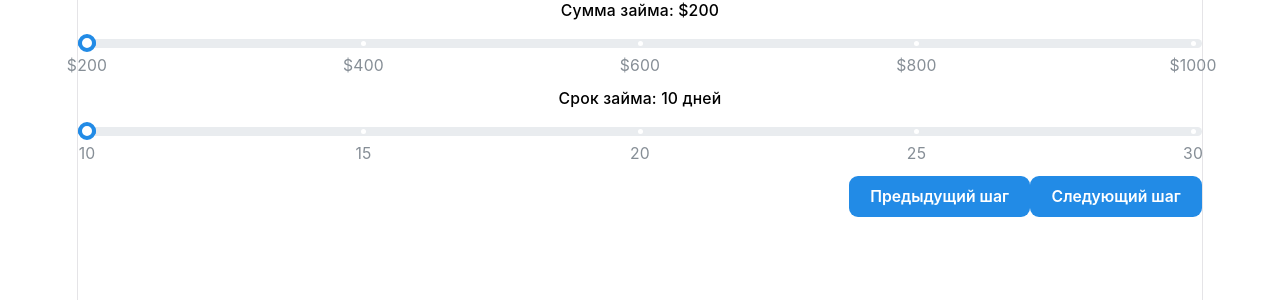
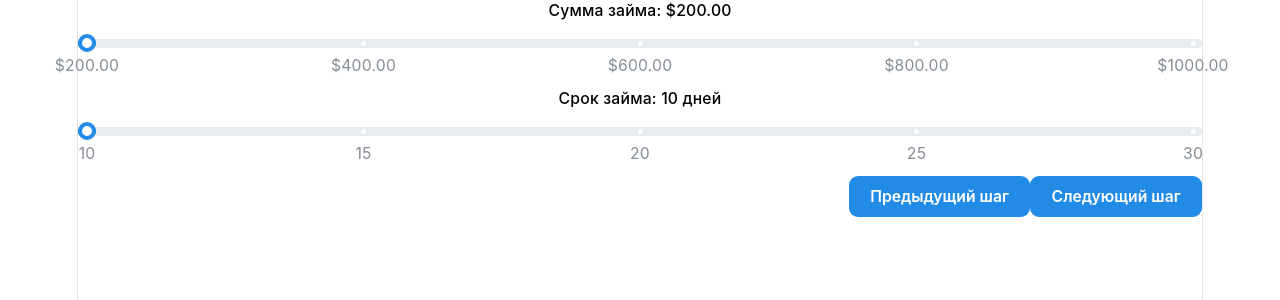
Before and after one commit to legiorex/WAIM-form, a React (Vite) app: page /step3 in a window 1280 px wide. Shown: the top 300 px of the page. Built offline with nearby package versions, Linux system fonts and the light colour scheme.

Commit message:
setup bignumber.js

```diff
--- a/package.json
+++ b/package.json
@@ -16,6 +16,7 @@
     "@mantine/hooks": "^9.1.1",
     "@tanstack/react-query": "^5.100.6",
     "axios": "^1.15.2",
+    "bignumber.js": "^11.0.0",
     "orval": "^7.13.2",
     "react": "^19.2.5",
     "react-dom": "^19.2.5",
--- a/src/form/Step3/constants.ts
+++ b/src/form/Step3/constants.ts
@@ -1,6 +1,6 @@
-export const MAX_LOAN_AMOUNT = 1000;
-export const MIN_LOAN_AMOUNT = 200;
-export const LOAN_AMOUNT_STEP = 100;
+export const MAX_LOAN_AMOUNT = "100000";
+export const MIN_LOAN_AMOUNT = "20000";
+export const LOAN_AMOUNT_STEP = "10000";
 
 export const MAX_LOAN_DAYS = 30;
 export const MIN_LOAN_DAYS = 10;
--- a/src/form/Step3/index.tsx
+++ b/src/form/Step3/index.tsx
@@ -11,20 +11,24 @@ import {
   MIN_LOAN_AMOUNT,
   MIN_LOAN_DAYS,
 } from "./constants";
-import { calculateMarkStep } from "./utils";
+import { calculateMarkStep, formatUSDWithSymbol } from "./utils";
 
 const marksLoanAmount = calculateMarkStep(
   MAX_LOAN_AMOUNT,
   MIN_LOAN_AMOUNT,
   "$",
 );
-const marksLoanDays = calculateMarkStep(MAX_LOAN_DAYS, MIN_LOAN_DAYS, "");
+const marksLoanDays = calculateMarkStep(
+  String(MAX_LOAN_DAYS),
+  String(MIN_LOAN_DAYS),
+  "",
+);
 
 const step3Schema = z.object({
   loanAmount: z
     .number()
-    .min(MIN_LOAN_AMOUNT, "Минимальная сумма займа $200")
-    .max(MAX_LOAN_AMOUNT, "Максимальная сумма займа $1000"),
+    .min(Number(MIN_LOAN_AMOUNT), "Минимальная сумма займа $200")
+    .max(Number(MAX_LOAN_AMOUNT), "Максимальная сумма займа $1000"),
   loanDays: z
     .number()
     .min(MIN_LOAN_DAYS, "Минимальный срок займа 10 дней")
@@ -41,7 +45,7 @@ export const Step3 = () => {
   const form = useForm<Step3FormValues>({
     mode: "controlled",
     initialValues: {
-      loanAmount: step3.loanAmount,
+      loanAmount: Number(step3.loanAmount),
       loanDays: step3.loanDays,
     },
     validate: schemaResolver(step3Schema, { sync: true }),
@@ -56,7 +60,10 @@ export const Step3 = () => {
   }, [isValid, updateValidation]);
 
   useEffect(() => {
-    updateStep3(form.values);
+    updateStep3({
+      loanAmount: String(form.values.loanAmount),
+      loanDays: form.values.loanDays,
+    });
   }, [form.values, updateStep3]);
 
   return (
@@ -64,12 +71,12 @@ export const Step3 = () => {
       <Stack gap="xl">
         <div>
           <Text size="sm" fw={500} mb="xs">
-            Сумма займа: ${form.values.loanAmount}
+            Сумма займа: {formatUSDWithSymbol(step3.loanAmount)}
           </Text>
           <Slider
-            min={MIN_LOAN_AMOUNT}
-            max={MAX_LOAN_AMOUNT}
-            step={LOAN_AMOUNT_STEP}
+            min={Number(MIN_LOAN_AMOUNT)}
+            max={Number(MAX_LOAN_AMOUNT)}
+            step={Number(LOAN_AMOUNT_STEP)}
             marks={marksLoanAmount}
             key={form.key("loanAmount")}
             {...form.getInputProps("loanAmount")}
--- a/src/form/Step3/utils.ts
+++ b/src/form/Step3/utils.ts
@@ -1,20 +1,39 @@
+import BigNumber from "bignumber.js";
 import { COUNT_MARKS } from "./constants";
 
+export const centsToUSD = (cents: string): BigNumber => {
+  return new BigNumber(cents).dividedBy(100);
+};
+
+export const formatUSD = (cents: string): string => {
+  return centsToUSD(cents).toFixed(2);
+};
+
+export const formatUSDWithSymbol = (cents: string): string => {
+  return `$${formatUSD(cents)}`;
+};
+
 export const calculateMarkStep = (
-  max: number,
-  min: number,
+  max: string,
+  min: string,
   prefix: string = "",
 ) => {
-  const range = max - min;
-  const markStep = range / (COUNT_MARKS - 1);
+  const maxBN = new BigNumber(max);
+  const minBN = new BigNumber(min);
+  const range = maxBN.minus(minBN);
+  const markStep = range.dividedBy(COUNT_MARKS - 1);
 
   const marks = Array.from(
     {
       length: COUNT_MARKS,
     },
     (_, i) => {
-      const value = min + i * markStep;
-      return { value, label: `${prefix}${value}` };
+      const valueBN = minBN.plus(markStep.multipliedBy(i));
+      const value = valueBN.toNumber();
+      const label = prefix
+        ? `${prefix}${formatUSD(valueBN.toFixed(0))}`
+        : String(value);
+      return { value, label };
     },
   );
   return marks;
--- a/src/store/formStore.ts
+++ b/src/store/formStore.ts
@@ -23,7 +23,7 @@ export interface Step2Data {
 }
 
 export interface Step3Data {
-  loanAmount: number;
+  loanAmount: string;
   loanDays: number;
 }
 
@@ -57,8 +57,7 @@ const initialStep2: Step2Data = {
 };
 
 const initialStep3: Step3Data = {
-  // loanAmount: BigInt(200),
-  loanAmount: 200,
+  loanAmount: "20000",
   loanDays: 10,
 };
 
```
Also changed, not shown: 1 other file (tests, documents, lock files or other folders).
